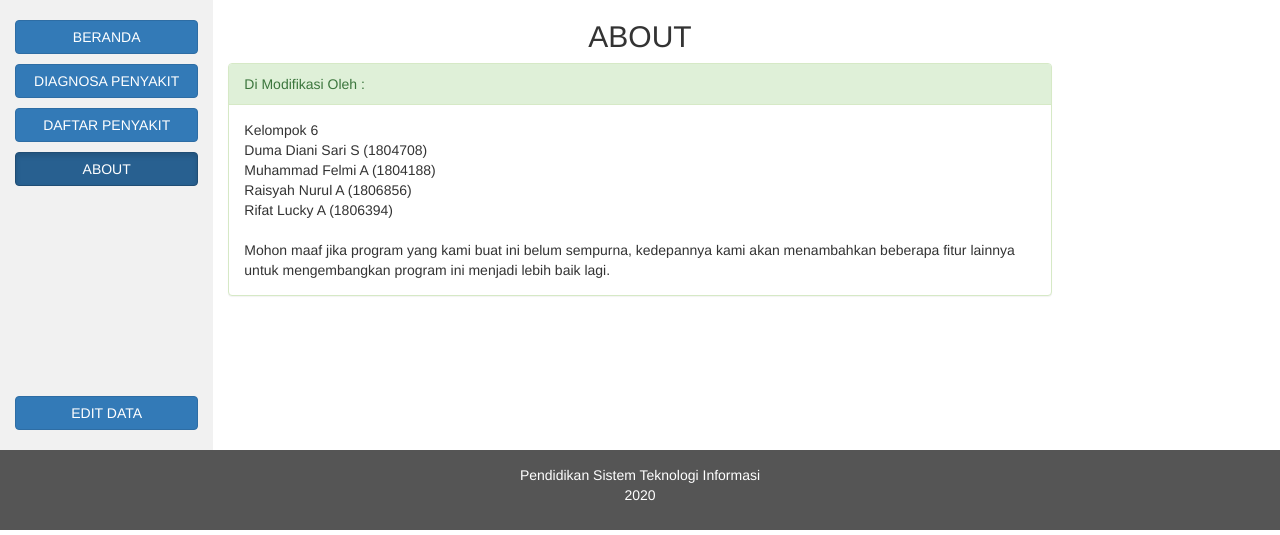
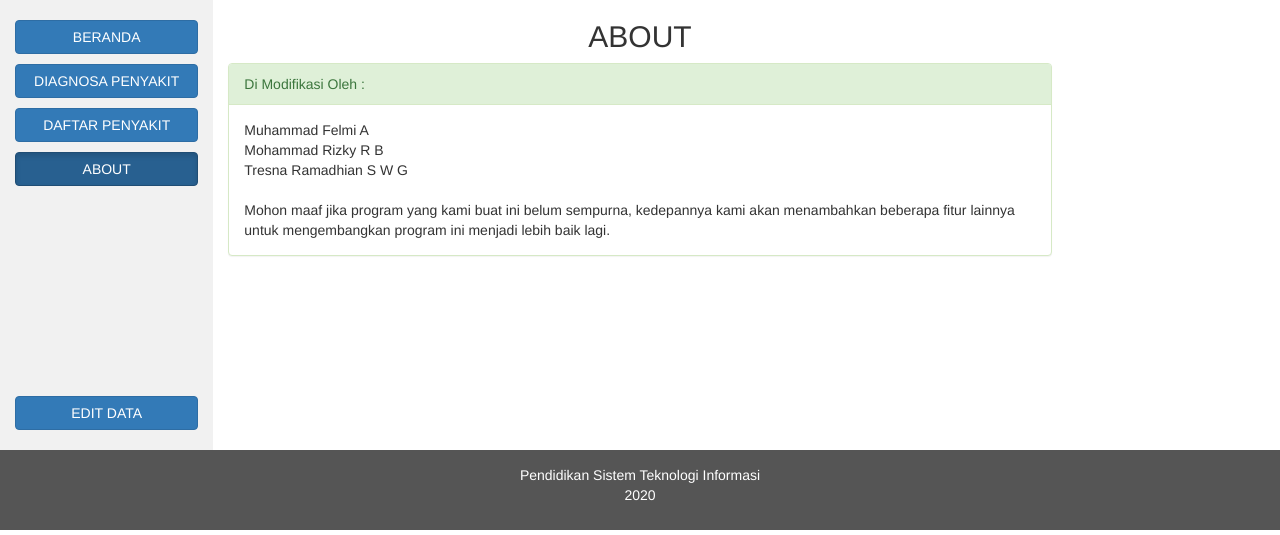
Before and after one commit to NAiTO2911/farmilify, a PHP site: page /cekpenyakit/about.php in a window 1280 px wide. Shown: the part 50-585 px from the top of the page. Run offline with PHP 8.4, Linux system fonts and the light colour scheme; some libraries are stand-ins or nearby versions.

Commit message:
Update about.php

```diff
--- a/cekpenyakit/about.php
+++ b/cekpenyakit/about.php
@@ -44,11 +44,9 @@
       <div class="panel panel-success">
       <div class="panel-heading">Di Modifikasi Oleh :</div>
       <div class="panel-body">
-		Kelompok 6 <br>
-		Duma Diani Sari S (1804708)<br>
-        Muhammad Felmi A (1804188)<br>
-		Raisyah Nurul A (1806856)<br>
-		Rifat Lucky A (1806394)<br>
+    Muhammad Felmi A <br>
+		Mohammad Rizky R B<br>
+		Tresna Ramadhian S W G<br>
 		<br>
 		Mohon maaf jika program yang kami buat ini belum sempurna, kedepannya kami akan menambahkan beberapa fitur lainnya untuk mengembangkan program ini menjadi lebih baik lagi.
         </div>
```
